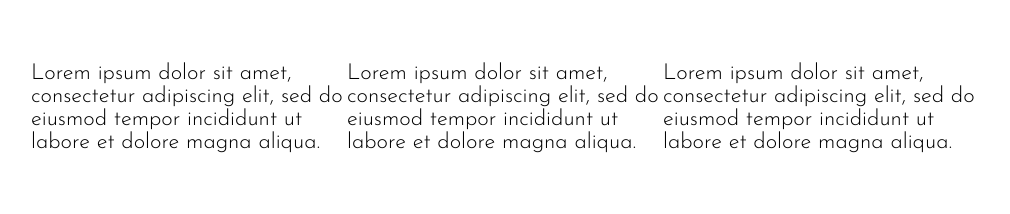
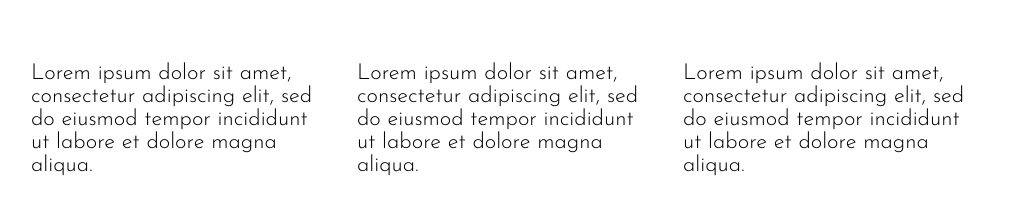
Before and after one commit to adamalcantara/avalcantaraphotography, a React (Create React App) app: page /about in a window 1280 px wide. Shown: the part 2211-2425 px from the top of the page, without its empty margins (135-1145 px from the left). Built offline with nearby package versions, Linux system fonts and the light colour scheme.

Commit message:
Updated testimonial section

```diff
--- a/src/Pages/About/About.css
+++ b/src/Pages/About/About.css
@@ -65,3 +65,8 @@
     display: flex;
     margin-top: 30px;
 }
+
+#middleTestimonial {
+    margin-left: 30px;
+    margin-right: 30px;
+}
--- a/src/Pages/About/About.js
+++ b/src/Pages/About/About.js
@@ -46,7 +46,7 @@
         <h2 className="headers" id="testimonialHeader">Testimonials</h2>
         <div id="testimonials">
           <p>Lorem ipsum dolor sit amet, consectetur adipiscing elit, sed do eiusmod tempor incididunt ut labore et dolore magna aliqua.</p>
-          <p>Lorem ipsum dolor sit amet, consectetur adipiscing elit, sed do eiusmod tempor incididunt ut labore et dolore magna aliqua.</p>
+          <p id="middleTestimonial">Lorem ipsum dolor sit amet, consectetur adipiscing elit, sed do eiusmod tempor incididunt ut labore et dolore magna aliqua.</p>
           <p>Lorem ipsum dolor sit amet, consectetur adipiscing elit, sed do eiusmod tempor incididunt ut labore et dolore magna aliqua.</p>
         </div>
       </div>
```
